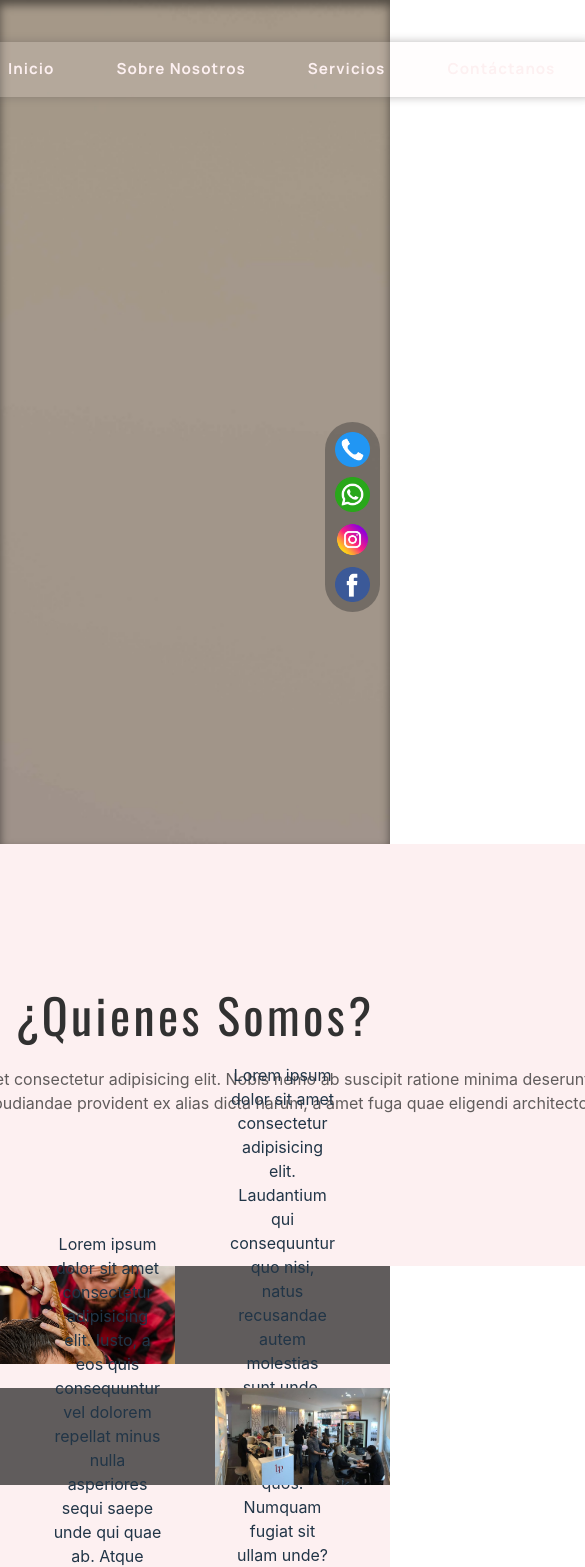
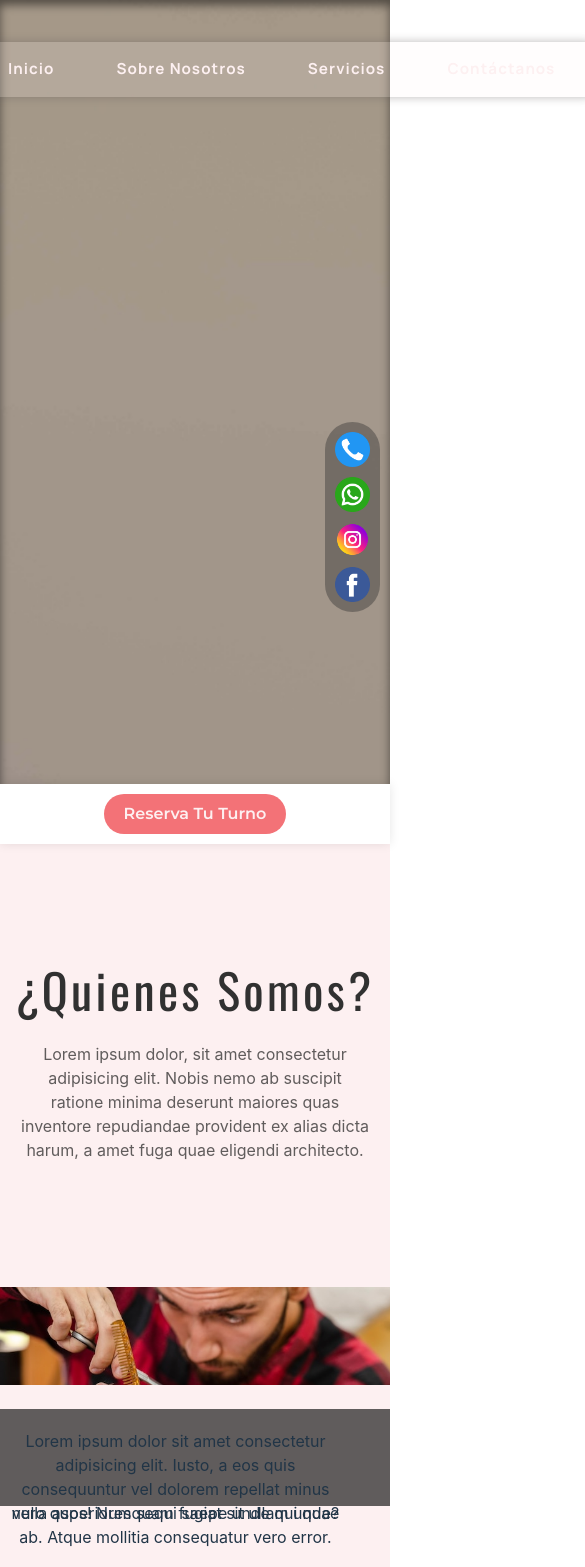
Before and after one commit to DanielQuijano1/bp-peluqueria, a React (Vite) app: page / in a window 390 px wide. Shown: the top 1567 px of the page, 585 px wide, since content can reach past the window. Built offline with nearby package versions, Linux system fonts and the light colour scheme.

Commit message:
meadia queries boton

```diff
--- a/src/App.css
+++ b/src/App.css
@@ -18,7 +18,11 @@
   --gray-text-color-sky: #605c5c;
 }
 
-/* ======== ALL ===========*/
+/* ===============================================
+
+--------------------- ALL ------------------------
+
+=================================================*/
 .html {
   width: 100vw;
   background-color: var(--main-bg-color);
@@ -29,7 +33,6 @@
   transition: .5s;
 }
 
-/* ======== ALL ===========*/
 .textoGrisOscuro {
   color: var(--main-text-color);
 }
@@ -75,7 +78,7 @@
   scale: .96;
 }
 
-.animacionActive{
+.animacionActive {
   transition: .3s;
   scale: 1;
 }
@@ -104,7 +107,7 @@
   font-family: 'Montserrat', sans-serif;
 }
 
-.fontOswald{
+.fontOswald {
   font-family: 'Oswald', sans-serif;
 }
 
@@ -116,10 +119,15 @@
   font-weight: 500;
 }
 
-.textUnderline{
+.textUnderline {
   text-decoration: underline;
 }
-/* ======== NavBar ===========*/
+
+/* ===============================================
+
+--------------------- NAVBAR ---------------------
+
+=================================================*/
 .imgFondo {
   background-image: url(../src/assets/chica-pelu_baja_edit.jpg);
   background-size: cover;
@@ -339,9 +347,13 @@
   background-image: url(../src/assets/facebook.png);
 }
 
-/* ======== Main ===========*/
+/* ===============================================
+
+--------------------- MAIN -----------------------
+
+=================================================*/
 .main__flex {
-  width: 1000px;
+  width: 100vw;
   min-height: 50vh;
   background-color: var(--main-bg-color);
   display: flex;
@@ -405,6 +417,11 @@
   place-content: center;
 }
 
+.widthYheigth100 {
+  width: 100%;
+  height: 100%;
+}
+
 .cardImage {
   width: 100%;
   height: 100px;
@@ -462,7 +479,12 @@
   height: 40px;
 }
 
-/* ======== Footer ===========*/
+
+/* ===============================================
+
+--------------------- FOOTER ---------------------
+
+=================================================*/
 
 .footer__box {
   display: flex;
@@ -534,3 +556,78 @@
 .marcasTexto {
   font-weight: 400;
 }
+
+
+
+
+
+/* ===============================================
+
+---------------- MEDIA QUERIES -------------------
+
+================================================*/
+
+@media screen and (max-width: 767px) {
+
+  /* --------------------------
+..........navbar............
+----------------------------*/
+.navbar__titleFlex{
+}
+
+.textIntro a{
+  position: fixed;
+  bottom: 0;
+  left: 0;
+  z-index: 50;
+  width: 100vw;
+  background-color: #fff;
+  box-shadow: 0 0 10px rgba(0, 0, 0, 0.1);
+  display: grid;
+  place-content: center;
+  padding: 10px 0;
+}
+
+/* --------------------------
+..........main............
+----------------------------*/
+.main__flex--img1{
+  display: block;
+}
+
+.main__img{
+  width: 100vw;
+  height: 100%;
+}
+
+.textoImg{
+  width: 90vw;
+  padding: 20px 0px;
+}
+
+/*  ---  servicios ---  */
+.flex__marcas{
+  width: 90vw;
+}
+
+/* --------------------------
+..........footer............
+----------------------------*/
+.arreglosTitle:after{
+  right: 35px;
+}
+
+.footer_boxContent{
+  text-align: center;
+  padding: 20px 0px;
+}
+
+.footer__box{
+  display: block;
+}
+
+.footer__box--redes{
+  width:50vw;
+  margin: auto;
+}
+}
--- a/src/components/Main/Main.jsx
+++ b/src/components/Main/Main.jsx
@@ -7,19 +7,19 @@ function Main() {
             <div className="main__flex" id="SobreNosotros">
                 <div className="main__flex--interior espaciadoVH" >
                     <div className="textIntro__title textoCentrado textoGrisOscuro letterSpacing"><Balancer className="fontOswald fontWeight400"> ¿Quienes Somos?</Balancer></div>
-                    <p className="textoGrisClaro textoCentrado"><Balancer>Lorem ipsum dolor, sit amet consectetur adipisicing elit. Nobis nemo ab suscipit ratione minima deserunt maiores quas inventore repudiandae provident ex alias dicta harum, a amet fuga quae eligendi architecto.</Balancer></p>
+                    <p className="textoGrisClaro textoCentrado"><Balancer className="widthYheigth100">Lorem ipsum dolor, sit amet consectetur adipisicing elit. Nobis nemo ab suscipit ratione minima deserunt maiores quas inventore repudiandae provident ex alias dicta harum, a amet fuga quae eligendi architecto.</Balancer></p>
                 </div>
             </div>
 
             <div className="main__flex--img1">
                 <div className="main__img img1"></div>
-                <div className="textoImg"><Balancer>Lorem ipsum dolor sit amet consectetur adipisicing elit. Laudantium qui consequuntur quo nisi, natus recusandae autem molestias sunt unde. Quibusdam beatae officia sapiente vero quos! Numquam fugiat sit ullam unde?</Balancer></div>
+                <div className="textoImg"><Balancer className="widthYheigth100">Lorem ipsum dolor sit amet consectetur adipisicing elit. Laudantium qui consequuntur quo nisi, natus recusandae autem molestias sunt unde. Quibusdam beatae officia sapiente vero quos! Numquam fugiat sit ullam unde?</Balancer></div>
             </div>
 
         <br />
 
             <div className="main__flex--img1">
-                <div className="textoImg"><Balancer>Lorem ipsum dolor sit amet consectetur adipisicing elit. Iusto, a eos quis consequuntur vel dolorem repellat minus nulla asperiores sequi saepe unde qui quae ab. Atque mollitia consequatur vero error.</Balancer></div>
+                <div className="textoImg"><Balancer className="widthYheigth100">Lorem ipsum dolor sit amet consectetur adipisicing elit. Iusto, a eos quis consequuntur vel dolorem repellat minus nulla asperiores sequi saepe unde qui quae ab. Atque mollitia consequatur vero error.</Balancer></div>
                 <div className="main__img img2"></div>
             </div>
         </>
```
